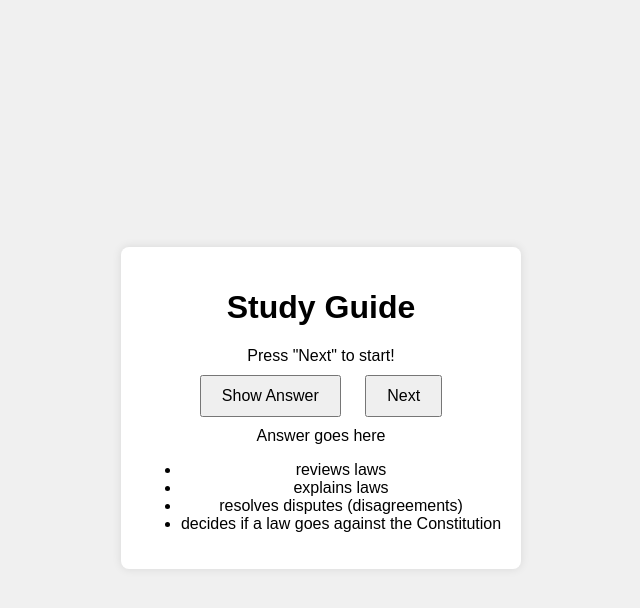
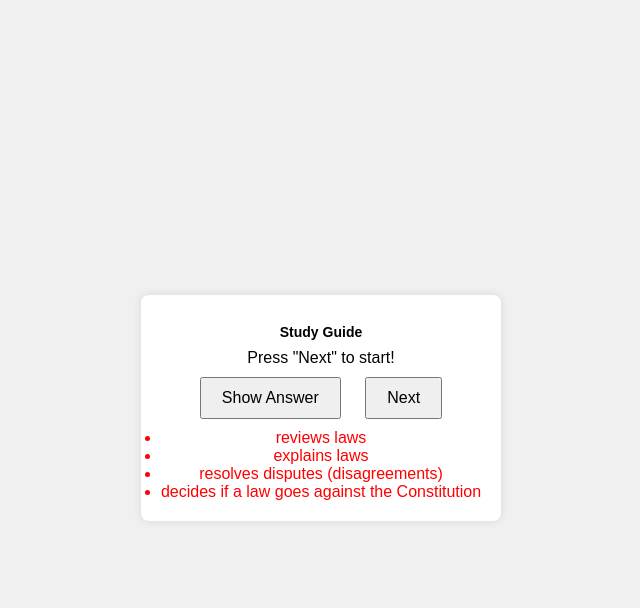
Before and after one commit to robertgarcia305/citizenship-exam, a plain HTML site: page index.html in a window 1280 px wide. Both pictures are taken after a click on the button "Show Answer". Shown: the whole page, without its empty margins (319-959 px from the left). Drawn offline with Linux system fonts and the light colour scheme.

Commit message:
Add files via upload

```diff
--- a/index.css
+++ b/index.css
@@ -7,6 +7,11 @@ body {
     height: 100vh;
     background-color: #f0f0f0;
 }
+
+h1 {
+    font-size: 14px;
+}
+
 .container {
     text-align: center;
     background: white;
@@ -20,3 +25,17 @@ button {
     font-size: 16px;
     cursor: pointer;
 }
+
+#answer {
+    color: red;
+}
+
+ul {
+    margin: 0px;
+    padding: 0px;
+}
+
+li {
+    margin: 0px;
+    padding: 0px;
+}
--- a/index.html
+++ b/index.html
@@ -14,7 +14,7 @@
             <div id="question">Press "Next" to start!</div>
             <button onclick="showAnswer()">Show Answer</button>
             <button onclick="nextQuestion()">Next</button>
-            <div id="answer" style="display:none;">Answer goes here</div>
+            <div id="answer" style="display:none;"></div>
         </div>
     </body>
 </html>
```
